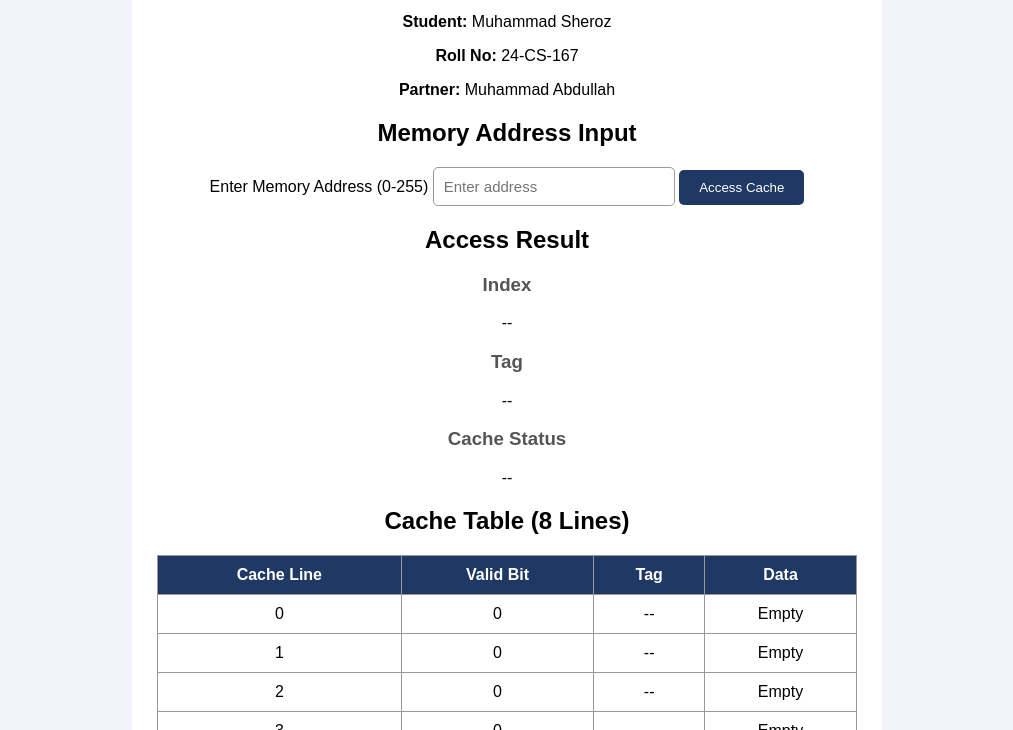
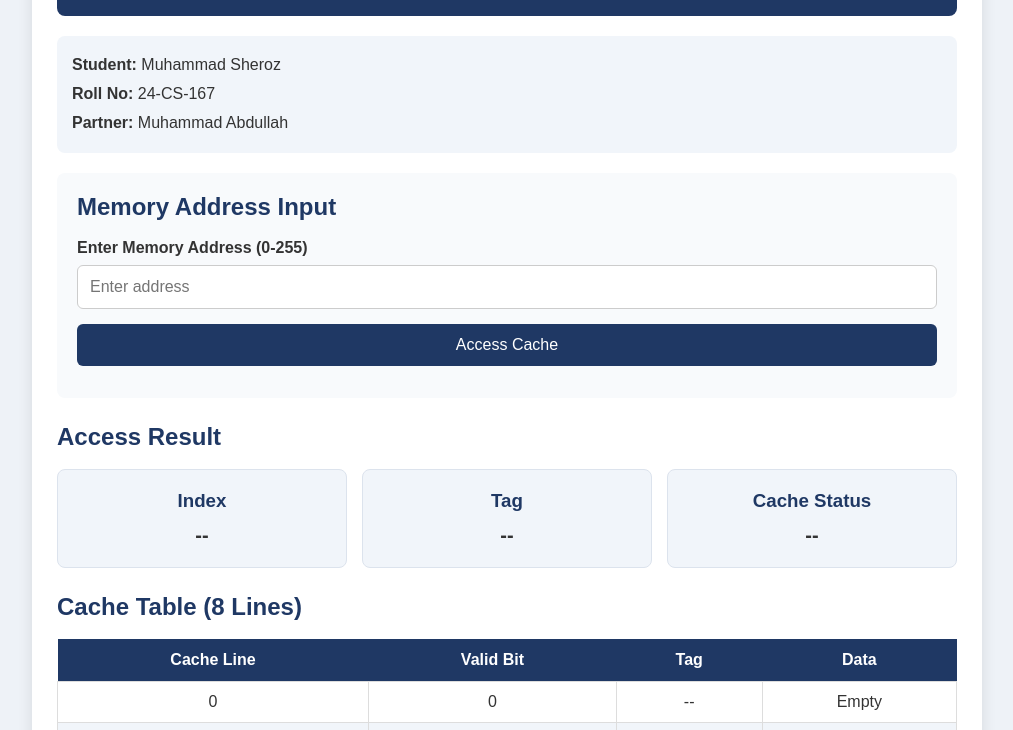
Before and after one commit to sheroz094/Direct-Mapped-Cache-Simulator, a plain HTML site: page index.html in a window 1280 px wide. Shown: the part 190-920 px from the top of the page, without its empty margins (133-1146 px from the left). Drawn offline with Linux system fonts and the light colour scheme; a script that the page names is missing.

Commit message:
Refactor CSS for improved styling and layout

```diff
--- a/style.css
+++ b/style.css
@@ -1,70 +1,172 @@
+
+* {
+    margin: 0;
+    padding: 0;
+    box-sizing: border-box;
+}
 
 body {
     font-family: Arial, sans-serif;
-    background-color: #f2f4f8;
-    text-align: center;
-    margin: 30px;
-}
-
-h1 {
-    color: #1f3864;
-}
-
-h3 {
-    color: #555;
+    background: #eef2f7;
+    padding: 25px 15px;
+    color: #333;
 }
 
 .container {
-    background-color: white;
+    max-width: 950px;
+    margin: auto;
+    background: white;
     padding: 25px;
-    max-width: 700px;
-    margin: auto;
-    border-radius: 10px;
+    border-radius: 12px;
+    box-shadow: 0 4px 15px rgba(0,0,0,0.1);
+}
+
+header {
+    background: #1f3864;
+    color: white;
+    text-align: center;
+    padding: 25px 10px;
+    border-radius: 8px;
+    line-height: 1.8;
+}
+
+header h1 {
+    font-size: 27px;
+}
+
+.student-info {
+    background: #f1f5fa;
+    padding: 15px;
+    margin: 20px 0;
+    border-radius: 8px;
+    line-height: 1.8;
+}
+
+section {
+    margin-bottom: 25px;
+}
+
+h2 {
+    color: #1f3864;
+    margin-bottom: 18px;
+}
+
+.input-section {
+    background: #f8fafc;
+    padding: 20px;
+    border-radius: 8px;
+}
+
+label {
+    display: block;
+    margin-bottom: 8px;
+    font-weight: bold;
 }
 
 input {
-    padding: 10px;
-    width: 220px;
-    font-size: 15px;
-    border: 1px solid #999;
-    border-radius: 5px;
+    width: 100%;
+    padding: 12px;
+    border: 1px solid #ccc;
+    border-radius: 6px;
+    font-size: 16px;
+    margin-bottom: 15px;
 }
 
 button {
-    padding: 10px 20px;
-    background-color: #1f3864;
+    width: 100%;
+    padding: 12px;
+    background: #1f3864;
     color: white;
     border: none;
+    border-radius: 6px;
+    font-size: 16px;
     cursor: pointer;
-    border-radius: 5px;
-    transition: box-shadow 0.3s ease;
 }
 
 button:hover {
-        cursor: pointer;
-        box-shadow: 0 6px 15px rgba(31, 56, 100, 0.6);
-      }
+    background: #31558c;
+}
 
-button:active {
-    transform: scale(0.95);
+#message {
+    margin-top: 12px;
+    color: #c0392b;
+}
+
+.result-grid {
+    display: grid;
+    grid-template-columns: repeat(3, 1fr);
+    gap: 15px;
+}
+
+.result-card {
+    background: #f1f5fa;
+    padding: 20px 10px;
+    text-align: center;
+    border-radius: 8px;
+    border: 1px solid #dce3ed;
+}
+
+.result-card h3 {
+    color: #1f3864;
+    margin-bottom: 12px;
+}
+
+.result-card p {
+    font-size: 20px;
+    font-weight: bold;
 }
 
 table {
     width: 100%;
     border-collapse: collapse;
-    margin-top: 15px;
-}
-
-th, td {
-    border: 1px solid #999;
-    padding: 10px;
+    text-align: center;
 }
 
 th {
-    background-color: #1f3864;
+    background: #1f3864;
     color: white;
+    padding: 12px;
 }
 
-p {
-    font-size: 16px;
+td {
+    padding: 11px;
+    border: 1px solid #ddd;
 }
+
+tr:nth-child(even) {
+    background: #f1f5fa;
+}
+
+tr:hover {
+    background: #e1eaf5;
+}
+
+footer {
+    background: #1f3864;
+    color: white;
+    text-align: center;
+    padding: 15px;
+    border-radius: 8px;
+}
+
+@media (max-width: 600px) {
+    .result-grid {
+        grid-template-columns: 1fr;
+    }
+
+    .container {
+        padding: 15px;
+    }
+
+    header h1 {
+        font-size: 21px;
+    }
+
+    table {
+        font-size: 12px;
+    }
+
+    th, td {
+        padding: 7px 4px;
+    }
+}
```
